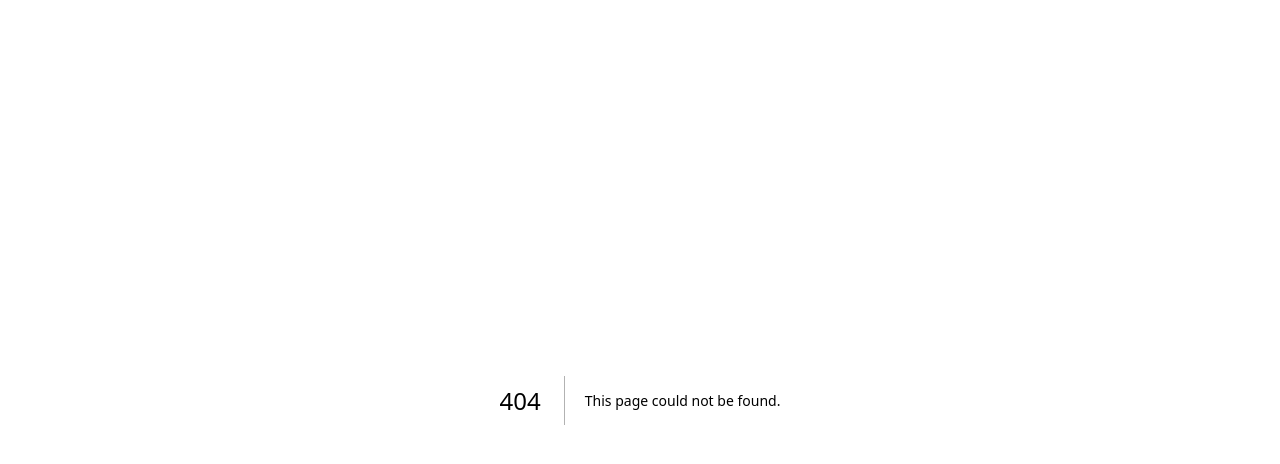
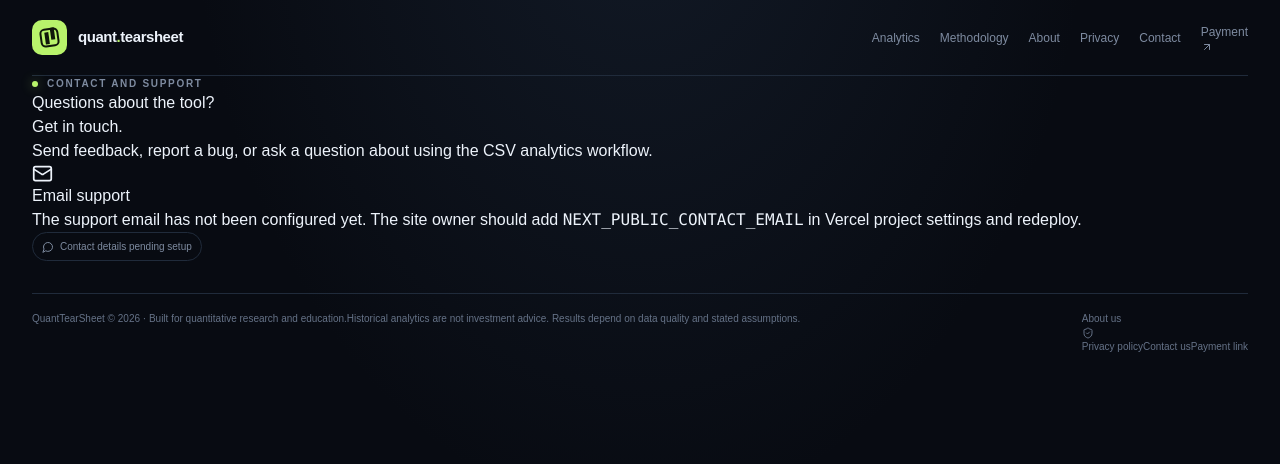
Before and after one commit to BiswayanChakravorty/QuantTearSheet, a Next.js app: page /contact in a window 1280 px wide. Before the commit this address had no page. Shown: the top 464 px of the page. Built offline with nearby package versions, Linux system fonts and the light colour scheme.

Commit message:
Add site information and payment pages

```diff
--- /dev/null
+++ b/app/contact/page.tsx
@@ -0,0 +1,38 @@
+import type { Metadata } from "next";
+import { Mail, MessageCircle } from "lucide-react";
+import { SiteFooter, SiteNav } from "@/components/site-chrome";
+
+export const metadata: Metadata = {
+  title: "Contact Us | QuantTearSheet",
+  description: "Contact the QuantTearSheet team with questions, feedback, or support requests.",
+};
+
+export default function ContactPage() {
+  const contactEmail = process.env.NEXT_PUBLIC_CONTACT_EMAIL;
+  return (
+    <main className="shell">
+      <SiteNav />
+      <section className="content-hero">
+        <div className="eyebrow"><span className="dot" /> Contact and support</div>
+        <h1>Questions about the tool?<br /><span className="accent-text">Get in touch.</span></h1>
+        <p>Send feedback, report a bug, or ask a question about using the CSV analytics workflow.</p>
+      </section>
+      <section className="contact-card">
+        <div className="contact-icon"><Mail size={21} /></div>
+        <h2>Email support</h2>
+        {contactEmail ? (
+          <>
+            <p>For support or feedback, email us at the address below. Please do not include passwords, payment card details, or confidential datasets.</p>
+            <a className="btn btn-primary" href={`mailto:${contactEmail}?subject=QuantTearSheet%20support`}> <Mail size={14} /> {contactEmail}</a>
+          </>
+        ) : (
+          <>
+            <p>The support email has not been configured yet. The site owner should add <code>NEXT_PUBLIC_CONTACT_EMAIL</code> in Vercel project settings and redeploy.</p>
+            <span className="pill"><MessageCircle size={12} /> Contact details pending setup</span>
+          </>
+        )}
+      </section>
+      <SiteFooter />
+    </main>
+  );
+}
```
